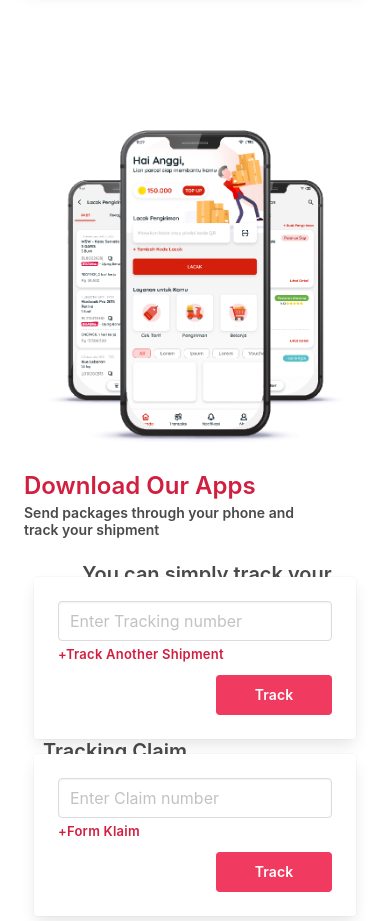
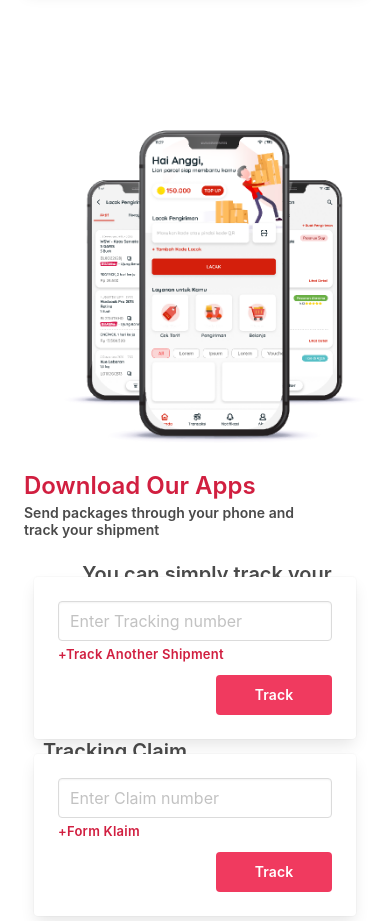
Before and after one commit to josuastg/revamp-website, a Vue app: page / in a window 390 px wide. Shown: the part 820-1741 px from the top of the page. Built offline with nearby package versions, Linux system fonts and the light colour scheme.

Commit message:
change structure division mobile logo

```diff
--- a/src/components/home/MobileLogo.vue
+++ b/src/components/home/MobileLogo.vue
@@ -31,9 +31,9 @@ export default {
   background-size: contain;
 }
 
-.content{
+/* .content{
   display: flex;
   flex-direction: row;
 
-}
+} */
 </style>
```
